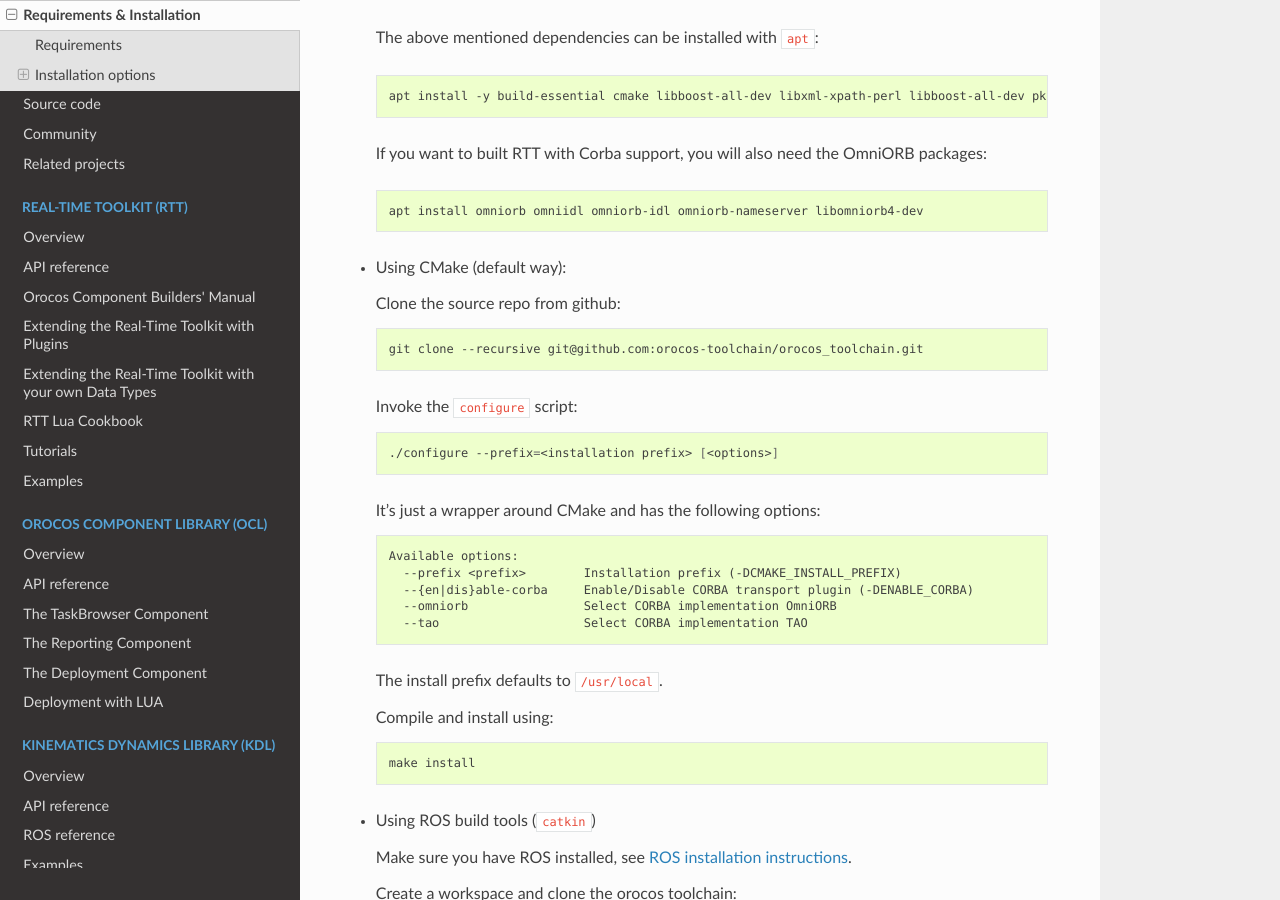
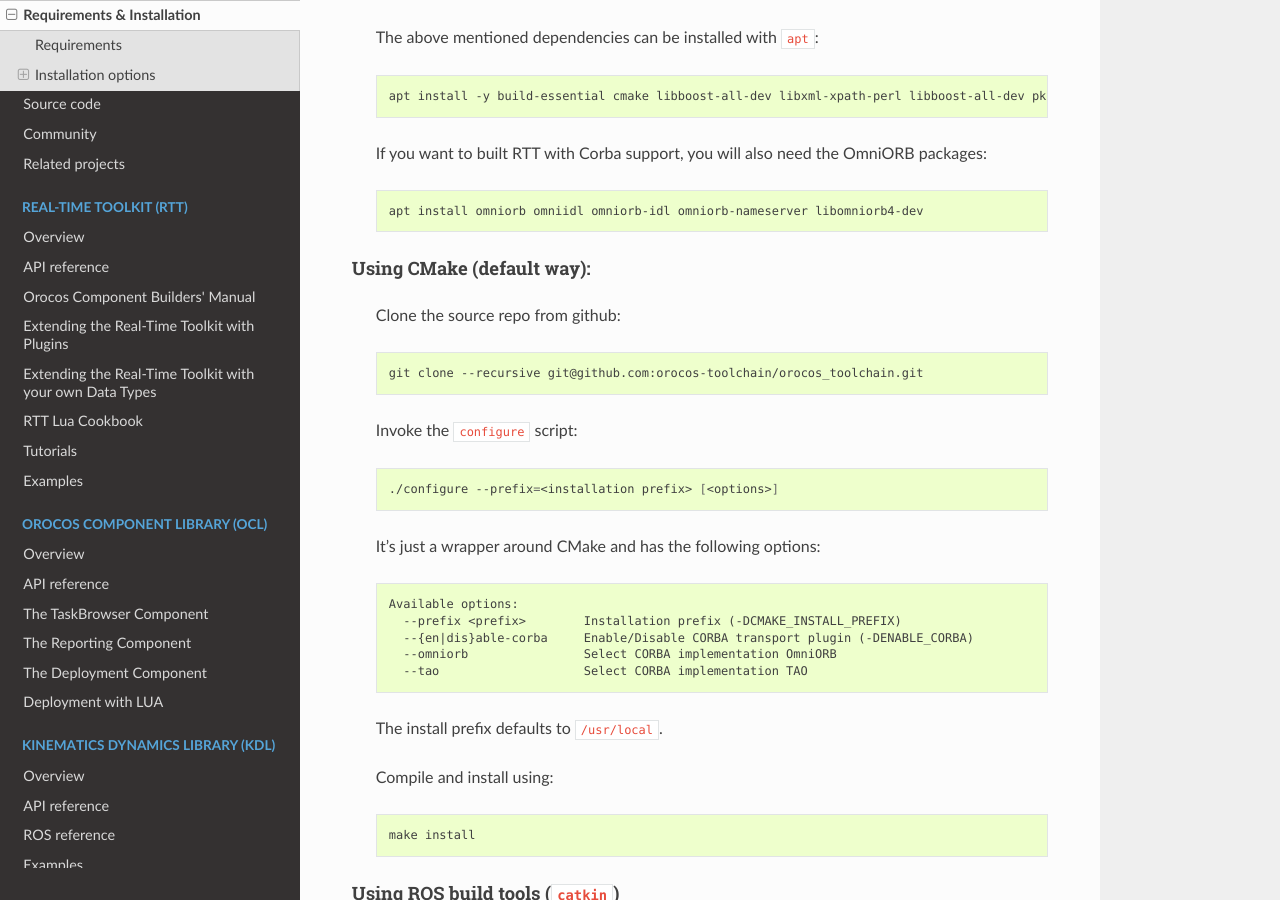
Before and after one commit to orocos/orocos-docs, a Sphinx documentation site: the page built from docs/docs_main/installation.rst, in a window 1280 px wide and 900 px high, scrolled down 1722 px. Built offline with Sphinx 7.4.7 and the Read the Docs theme 2.0.0, drawn with Linux system fonts in a browser that asks for light colours.

Commit message:
Address PR comments

```diff
--- a/docs/docs_main/installation.rst
+++ b/docs/docs_main/installation.rst
@@ -42,7 +42,7 @@
 and the components required.
 
 Binaries
-********
+--------
 
 The easiest way to get Orocos running in a GNU/Linux server is installing
 the software via pre-compiled packages. There are two main options:
@@ -82,7 +82,7 @@
   preinstalled are distributed.
 
 From source
-***********
+-----------
 
 For the users that want to run Orocos in a different system or need a specific
 set of components, the installation can be done from sources.
@@ -100,7 +100,8 @@
 
       apt install omniorb omniidl omniorb-idl omniorb-nameserver libomniorb4-dev
 
-- Using CMake (default way):
+Using CMake (default way):
+~~~~~~~~~~~~~~~~~~~~~~~~~~
 
   Clone the source repo from github:
 
@@ -132,7 +133,8 @@
 
     make install
 
-- Using ROS build tools (``catkin``)
+Using ROS build tools (``catkin``)
+~~~~~~~~~~~~~~~~~~~~~~~~~~~~~~~~~~
 
   Make sure you have ROS installed, see `ROS installation instructions <https://wiki.ros.org/ROS/Installation>`_.
 
```
